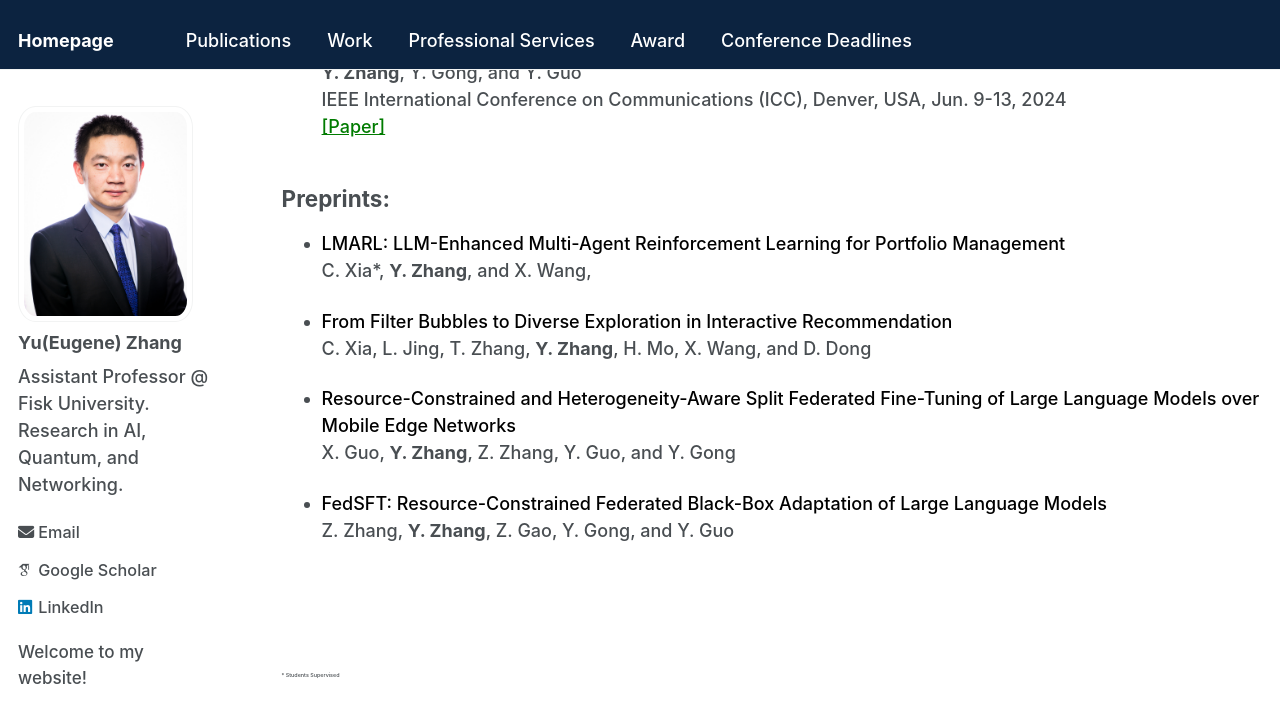
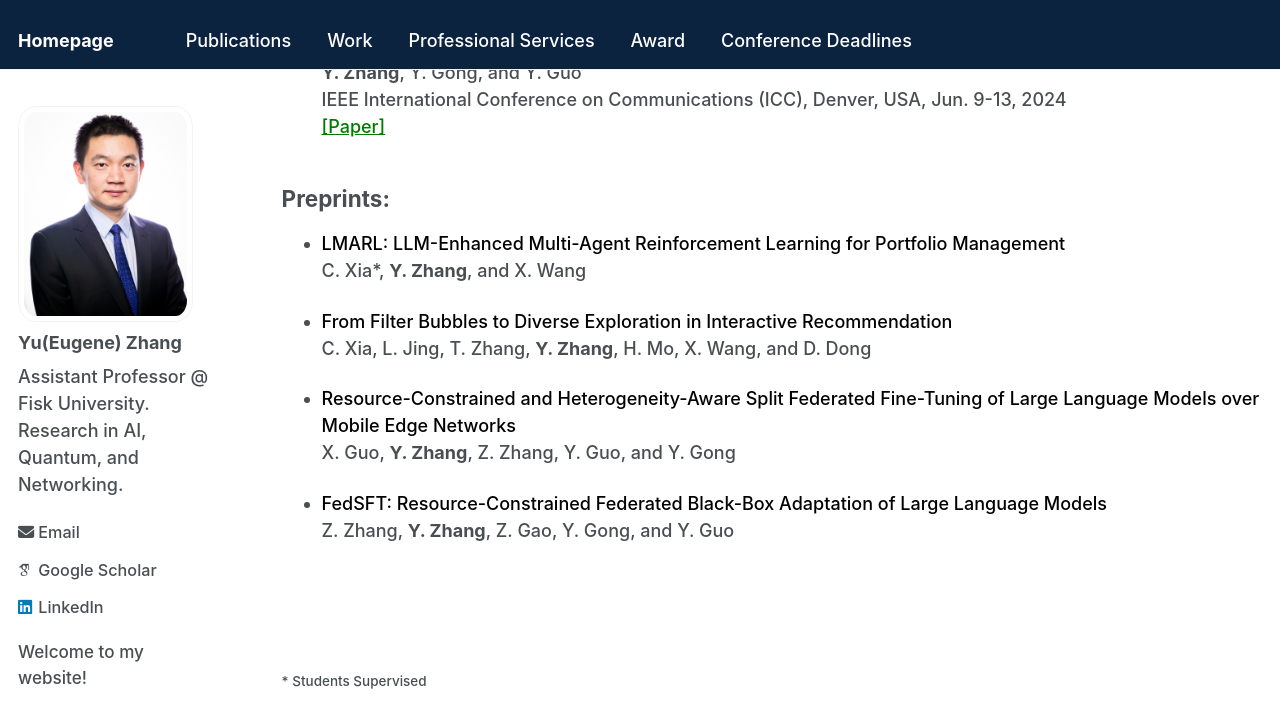
Before and after one commit to Yu-Zhang-Eugene/yu-zhang-eugene.github.io, a Jekyll site: the page built from _pages/publications.md, in a window 1280 px wide and 900 px high, scrolled down 1276 px. Shown: the top 728 px of the window. Built offline with Jekyll 4.4.1, drawn with Linux system fonts in a browser that asks for light colours; some web fonts are replaced.

Commit message:
Update font size for supervised students section

```diff
--- a/_pages/publications.md
+++ b/_pages/publications.md
@@ -61,7 +61,7 @@ IEEE International Conference on Communications (ICC), Denver, USA, Jun. 9-13, 2
 Preprints:
 ------
 - <span style="color: black;"> LMARL: LLM-Enhanced Multi-Agent Reinforcement Learning for Portfolio Management </span>
-  C. Xia*, __Y. Zhang__, and X. Wang,
+  C. Xia*, __Y. Zhang__, and X. Wang
 
 - <span style="color: black;"> From Filter Bubbles to Diverse Exploration in Interactive Recommendation </span>
   C. Xia, L. Jing, T. Zhang, __Y. Zhang__, H. Mo, X. Wang, and D. Dong
@@ -75,6 +75,6 @@ Preprints:
 <br>
 <br>
 <br>
-<div style="font-size: 0.3em;">
+<div style="font-size: 0.75em;">
 * Students Supervised
 </div>
```
